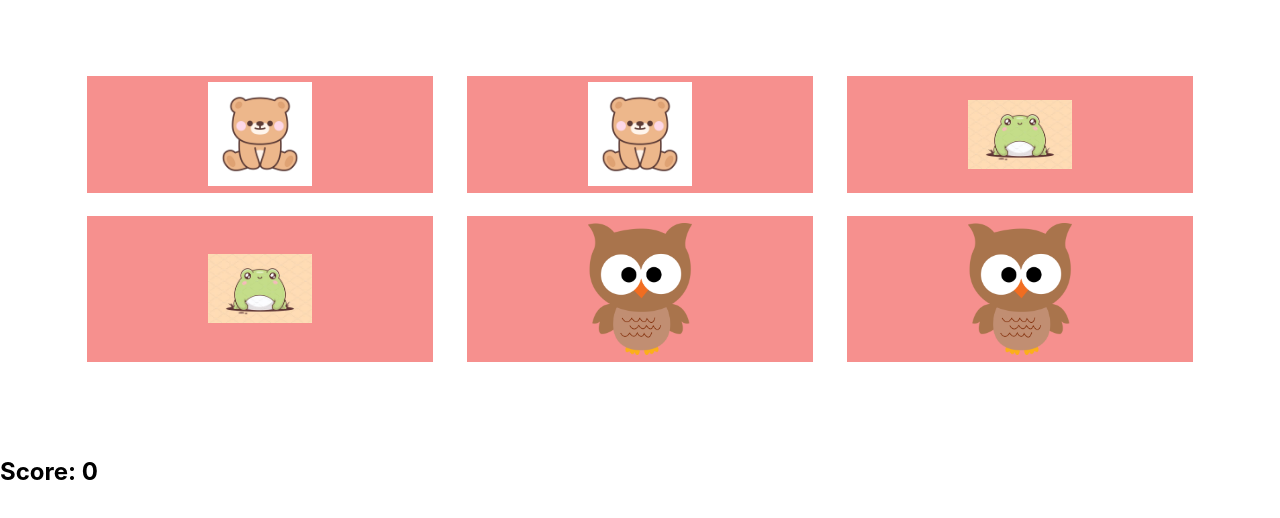
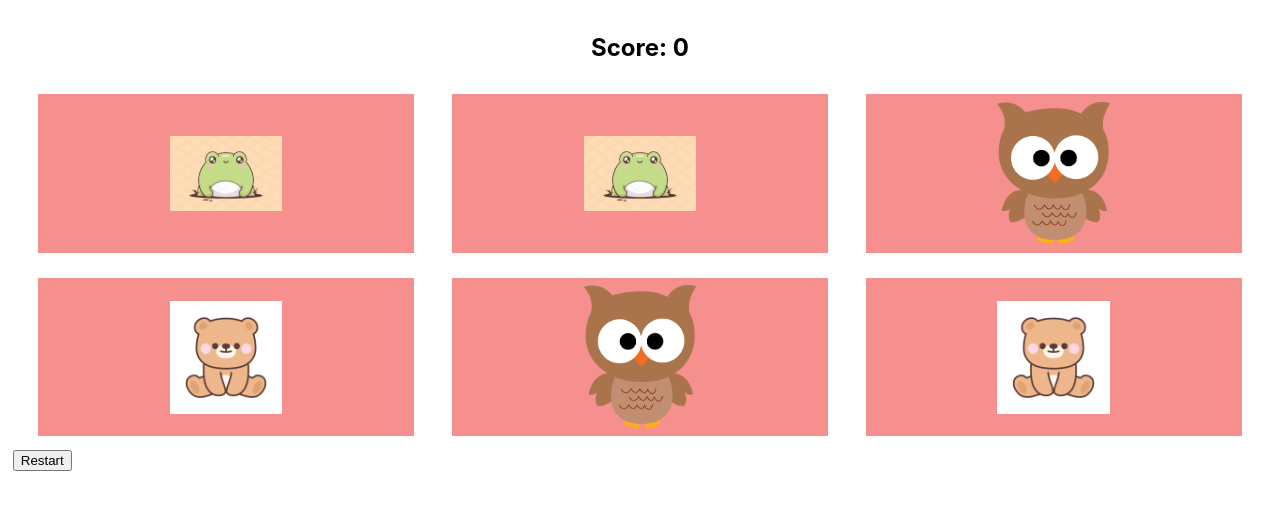
Before and after one commit to samanthahuaa/memoryGame, a React (Create React App) app: page / in a window 1280 px wide. Shown: the top 518 px of the page. Built offline with nearby package versions, Linux system fonts and the light colour scheme.

Commit message:
stylistic changes + restart button

```diff
--- a/src/App.css
+++ b/src/App.css
@@ -1,5 +1,8 @@
+.App {
+  padding: 1%;
+}
+
 .board {
-  padding: 5%;
   height: 100%;
   display: flex;
   flex-flow: row wrap;
--- a/src/App.js
+++ b/src/App.js
@@ -5,7 +5,25 @@ import Tile from './Tile'
 function App() {
   const [firstCard, setfirstCard] = useState(null);
   const [score, setScore] = useState(0);
-  const [tiles, setTiles] = useState([{value: "bear.jpg", status: null}, {value: "bear.jpg", status: null}, {value: "frog.jpg", status: null}, {value: "frog.jpg", status: null}, {value: "owl.png", status: null}, {value: "owl.png", status: null}]);
+  const [tiles, setTiles] = useState(randomizeArray());
+
+  function randomizeArray() {
+    let array = [{value: "bear.jpg", status: null}, {value: "bear.jpg", status: null}, {value: "frog.jpg", status: null}, {value: "frog.jpg", status: null}, {value: "owl.png", status: null}, {value: "owl.png", status: null}];
+    let currentIndex = array.length;
+
+    // While there remain elements to shuffle...
+    while (currentIndex != 0) {
+
+      // Pick a remaining element...
+      let randomIndex = Math.floor(Math.random() * currentIndex);
+      currentIndex--;
+
+      // And swap it with the current element.
+      [array[currentIndex], array[randomIndex]] = [
+        array[randomIndex], array[currentIndex]];
+    }
+    return array;
+  }
 
   function tileOnClick(id, status, value) {
 
@@ -48,8 +66,18 @@ function App() {
     setTiles(tempTiles);
   }
 
+  function restart() {
+    if (score != 3) {
+      alert("You have not finished the game yet!")
+    } else {
+      setScore(0);
+      setTiles(randomizeArray());
+    }
+  }
+
   return (
     <div className="App">
+      <center><h2>Score: {score}</h2></center>
       <div className="board">
         {tiles.map((tile, index) => {
           return (
@@ -58,8 +86,7 @@ function App() {
 
         })}
       </div>
-      <h2>Score: {score}</h2>
-      {/* <h2>firstCard: {firstCard}</h2> */}
+      <button onClick={restart}>Restart</button>
     </div>
   );
 }
```
Also changed, not shown: 1 other file (tests, documents, lock files or other folders).
